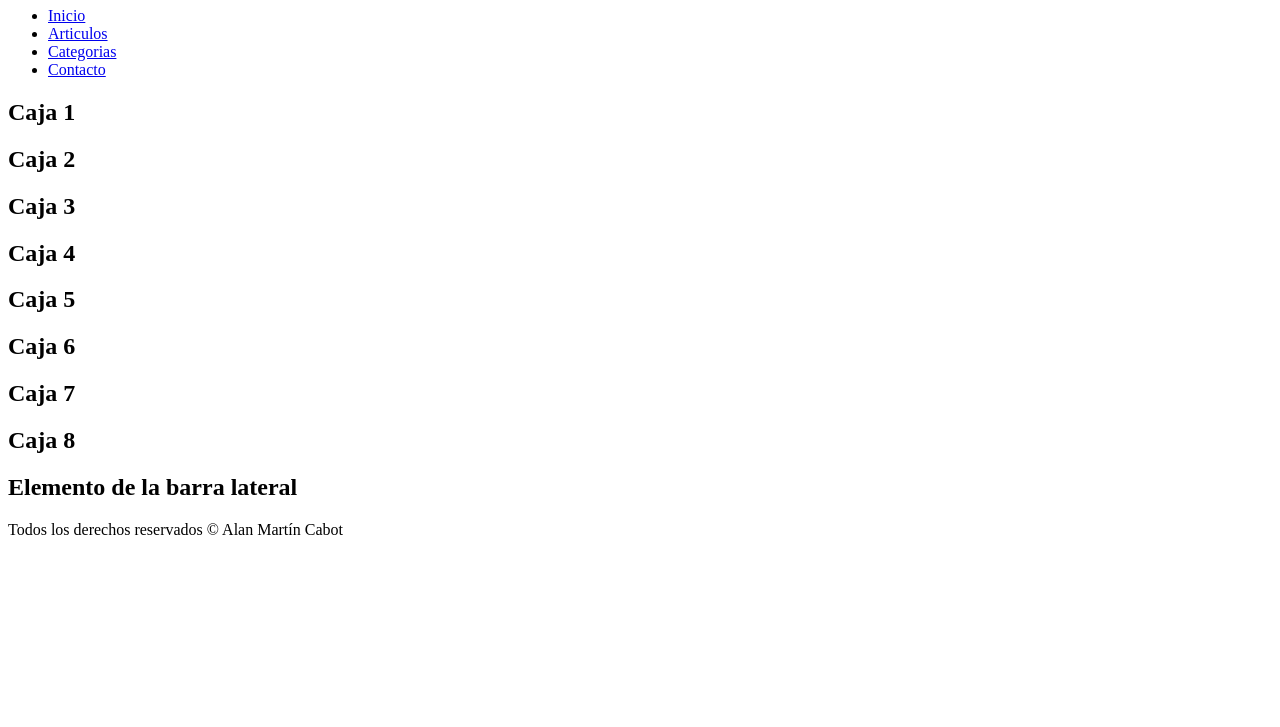
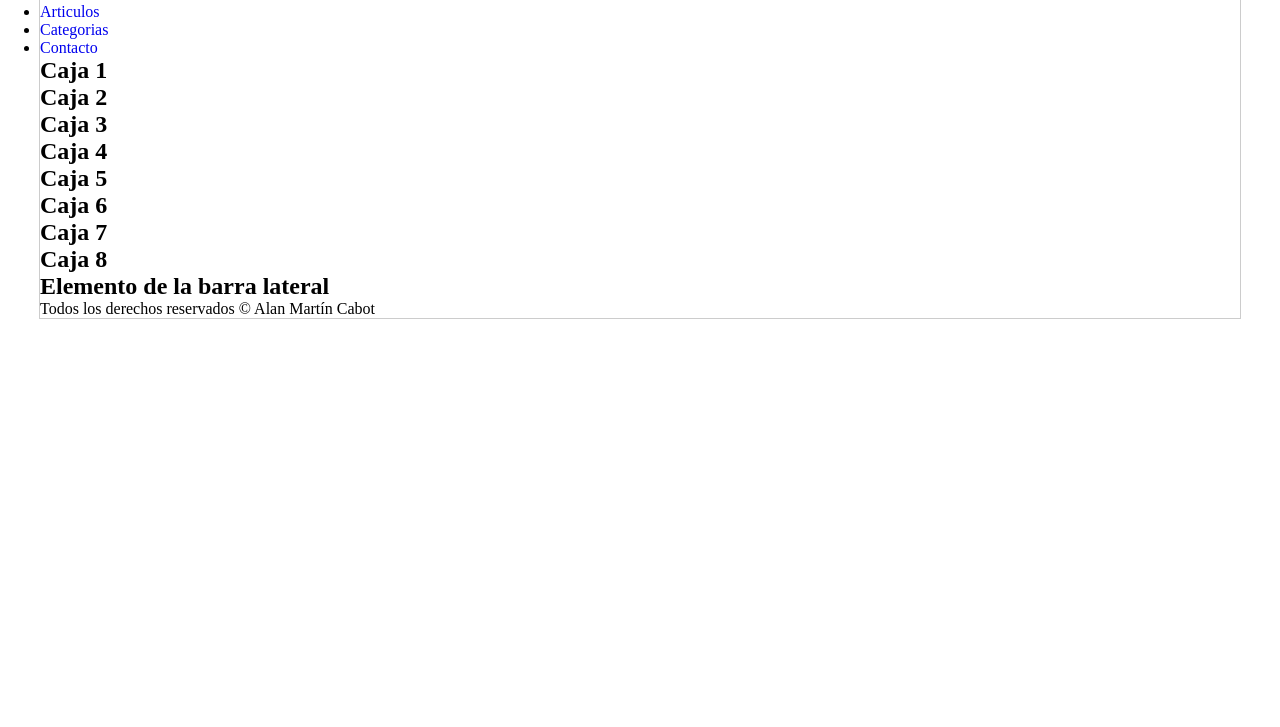
Before and after one commit to alanmartinc/Curso-Master-CSS-Udemy-Ejercicios, a plain HTML site: page CSS3/EJERCICIOS CON CSS/index.html in a window 1280 px wide. Shown: the part 73-800 px from the top of the page. Drawn offline with Linux system fonts and the light colour scheme.

Commit message:
Se agrega ejercicio 3 de CSS

```diff
--- a/CSS3/EJERCICIOS CON CSS/styles.css
+++ b/CSS3/EJERCICIOS CON CSS/styles.css
@@ -9,3 +9,16 @@
 8. LA BARRA LATERAL DEBE TENER UN ANCHO DEL 30%.
 9. EL FOOTER DEBE TENER UN ANCHO DEL 100% DEL DIV QUE LO CONTIENE Y ESTAR ABAJO DEL TODO.
 **/
+
+* {
+    margin: 0px;
+    padding: 0px;
+    text-decoration: none;
+}
+
+#general {
+    width: 1200px;
+    margin: 0px auto; /* Centra el elemento en medio de la página */
+    margin-top: 20px;
+    border: 1px solid #ccc;
+}
```
